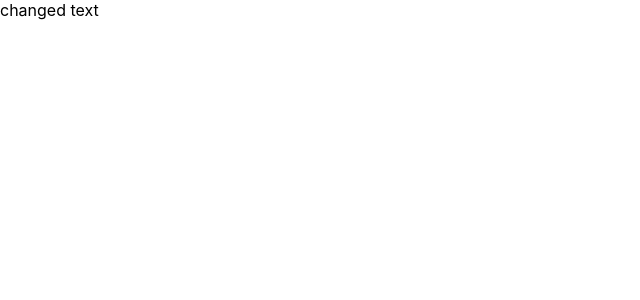
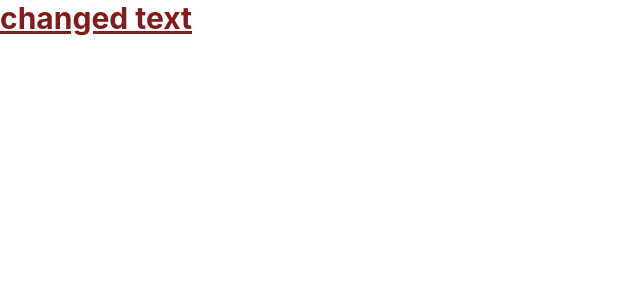
Before and after one commit to vlasdd/sombra, a React (Create React App) app: page / in a window 1280 px wide. Shown: the top 300 px of the page, without its empty margins (0-640 px from the left). Built offline with nearby package versions, Linux system fonts and the light colour scheme.

Commit message:
feat/add-tailwind

```diff
--- a/package.json
+++ b/package.json
@@ -34,5 +34,8 @@
       "last 1 firefox version",
       "last 1 safari version"
     ]
+  },
+  "devDependencies": {
+    "tailwindcss": "^3.3.6"
   }
 }
--- a/src/App.js
+++ b/src/App.js
@@ -1,6 +1,6 @@
 function App() {
   return (
-    <div className="App">
+    <div className="text-3xl text-red-900 font-bold underline">
       changed text
     </div>
   );
--- a/src/index.css
+++ b/src/index.css
@@ -1,3 +1,7 @@
+@tailwind base;
+@tailwind components;
+@tailwind utilities;
+
 body {
   margin: 0;
   font-family: -apple-system, BlinkMacSystemFont, 'Segoe UI', 'Roboto', 'Oxygen',
--- /dev/null
+++ b/tailwind.config.js
@@ -0,0 +1,10 @@
+/** @type {import('tailwindcss').Config} */
+module.exports = {
+  content: [
+    "./src/**/*.{js,jsx,ts,tsx}",
+  ],
+  theme: {
+    extend: {},
+  },
+  plugins: [],
+}
```
Also changed, not shown: 1 other file (tests, documents, lock files or other folders).
